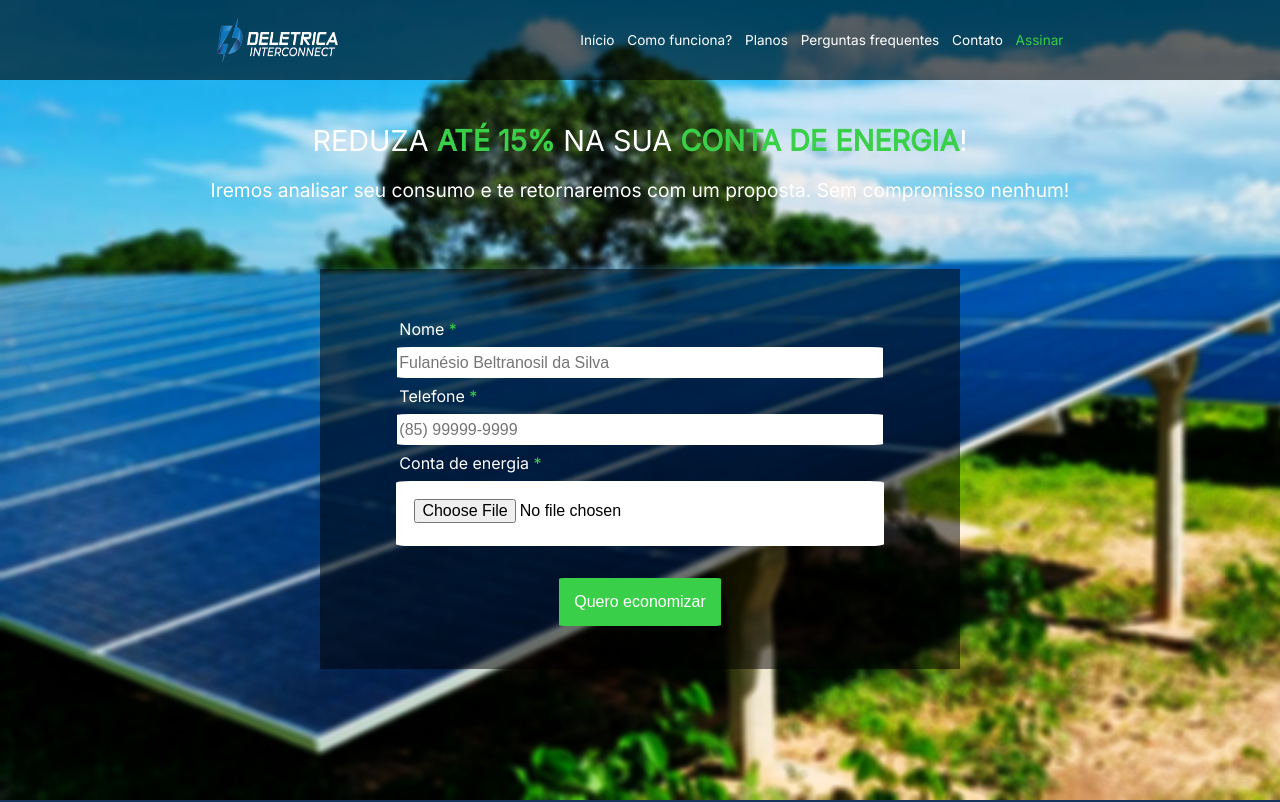
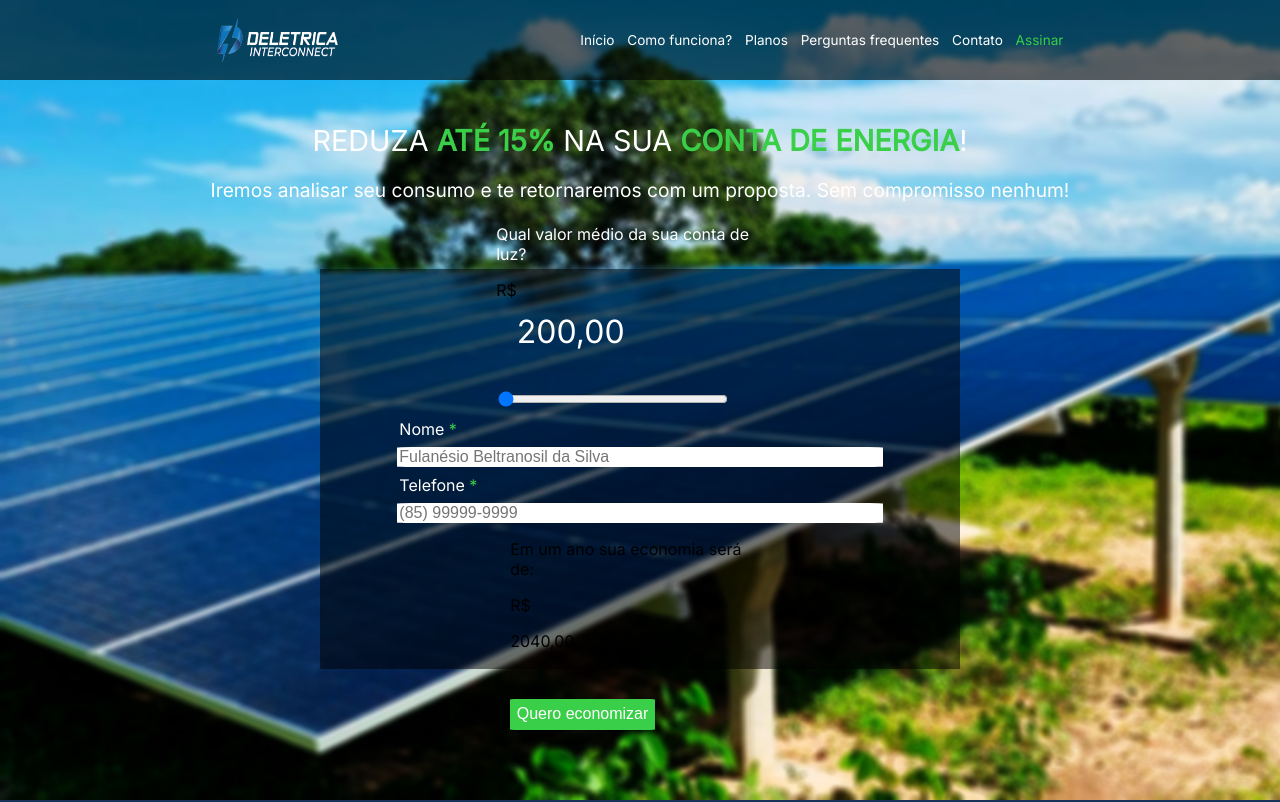
Before and after one commit to caiokronuz/marketplaceinterconnect, a Next.js app: page /send in a window 1280 px wide. Shown: the top 802 px of the page. Built offline with nearby package versions, Linux system fonts and the light colour scheme.

Commit message:
adicionado outra forma de fazer orçamento (lógica adicionada falta CSS)

```diff
--- a/src/pages/send.tsx
+++ b/src/pages/send.tsx
@@ -1,9 +1,13 @@
+import {useState} from 'react';
 import { Header } from "@/components/Header/Header";
 import { Footer } from '@/components/Footer/Footer';
 
 import styles from '../styles/Send.module.scss';
 
 export default function sendPage() {
+
+    const [billValue, setBillValue] = useState(200);
+
     return (
         <main className={styles.sendPage}>
 
@@ -15,15 +19,27 @@ export default function sendPage() {
                     <h1>REDUZA <strong>ATÉ 15%</strong> NA SUA <strong>CONTA DE ENERGIA</strong>!</h1>
                     <p>Iremos analisar seu consumo e te retornaremos com um proposta. Sem compromisso nenhum!</p>
                 </div>
+
                 <form className={styles.forms}>
+
+                    <div className={styles.sliderCounter}>
+                        <p>Qual valor médio da sua conta de luz?</p>
+                        <span>R$<p>{billValue},00</p></span>
+                        <input type="range" min="200" max="2000"  value={billValue} onChange={e => setBillValue(Number(e.target.value)) }/>
+                    </div>
+
                     <label htmlFor="name">Nome <span>*</span></label>
                     <input type="text" id="name" placeholder="Fulanésio Beltranosil da Silva"/>
                     <label htmlFor="contact">Telefone <span>*</span></label>
                     <input type="text" id="contact" placeholder="(85) 99999-9999"/>
-                    <label htmlFor="bill">Conta de energia <span>*</span></label>
-                    <input type="file" id="bill"/>
-                    <button type="submit">Quero economizar</button>
+
+                    <div className={styles.result}>
+                        <p>Em um ano sua economia será de:</p>
+                        <span>R$<p>{Math.floor((billValue - (billValue * 0.15)) * 12)},00</p></span>
+                        <button type="submit">Quero economizar</button>
+                    </div>
                 </form>
+
             </div>
 
             <Footer />
--- a/src/styles/Send.module.scss
+++ b/src/styles/Send.module.scss
@@ -54,6 +54,24 @@
             height: 40%;
             background-color: rgba(0, 0, 0, 0.5);
             margin-top: 3em;
+
+            .sliderCounter{
+                p{
+                    color: #FFF;
+                }
+
+                span{
+                    margin:0;
+                    padding: 0;
+                    display: flex;
+                    flex-direction: row;
+
+                    font-size: 1em;
+                    p{
+                        font-size: 2em;
+                    }
+                }
+            }
 
             label {
                 width: 80%;
```
